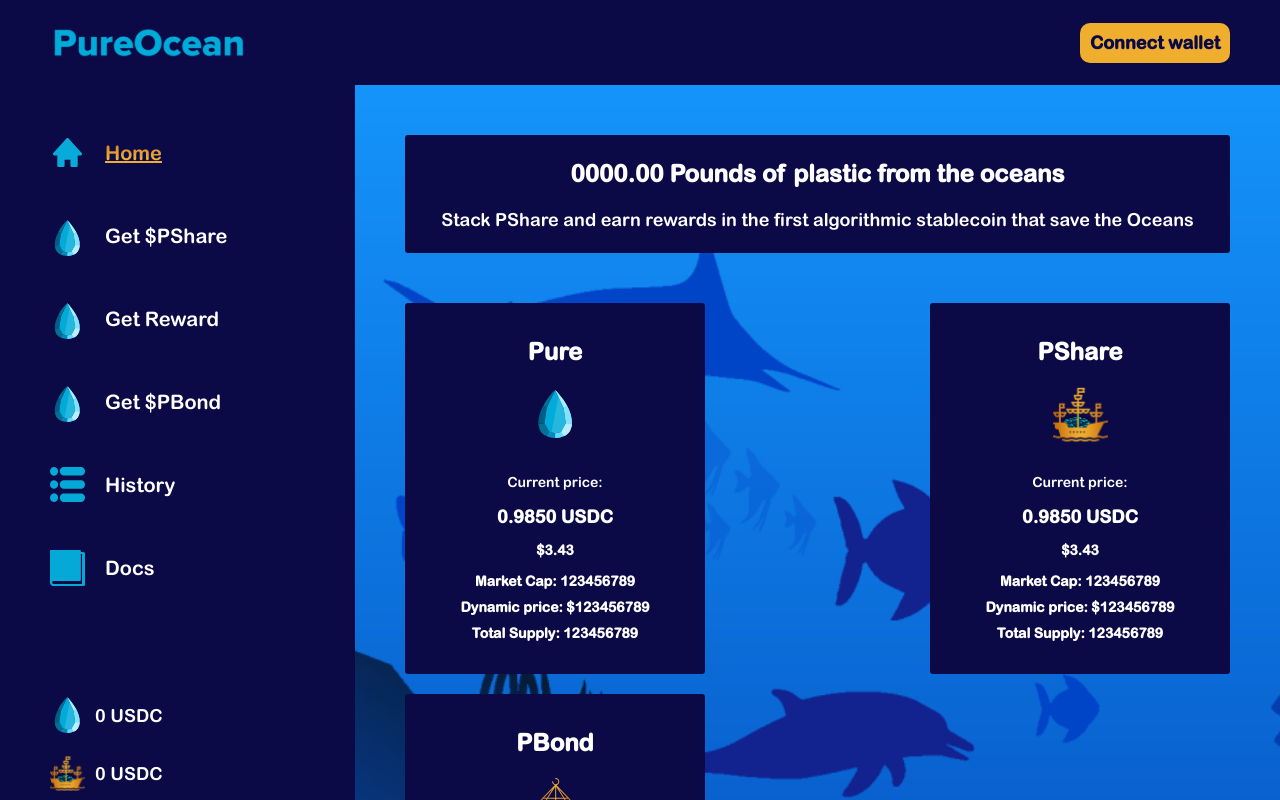
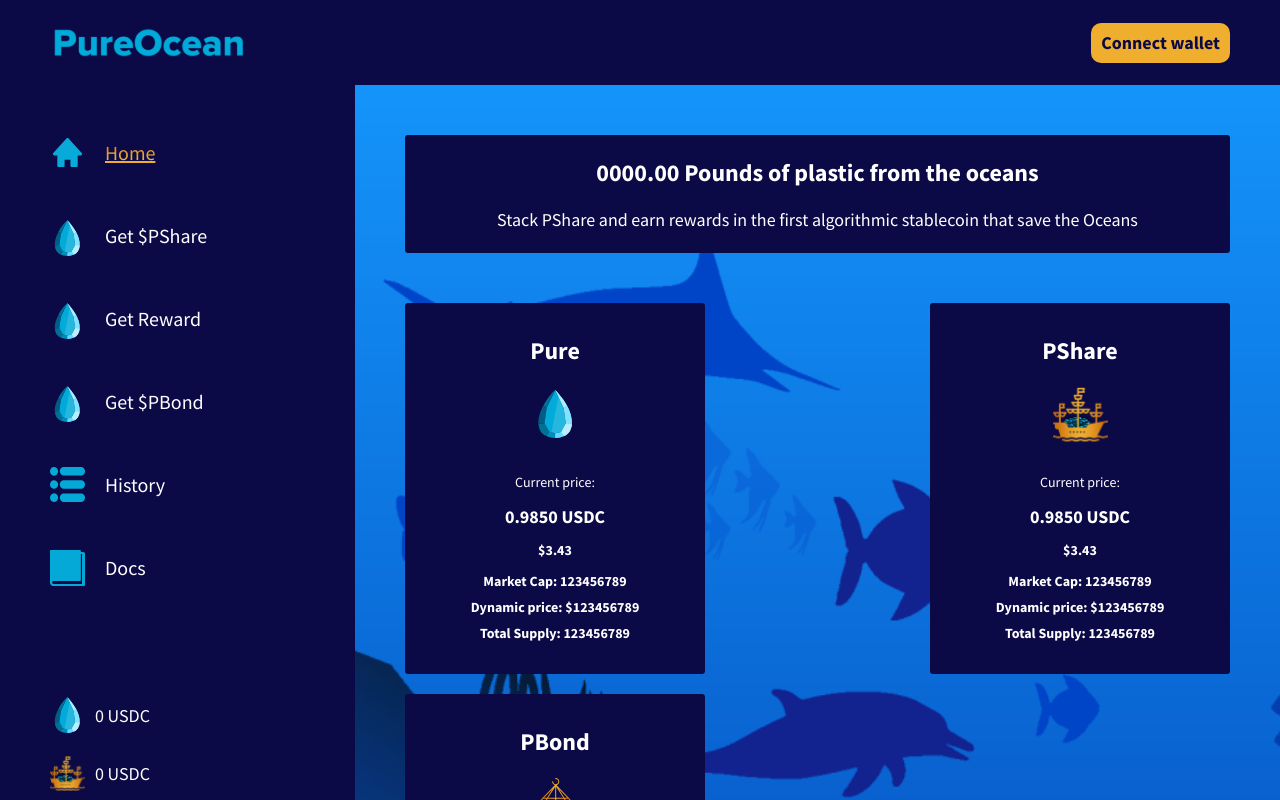
Before and after one commit to Vadim121197/pure_ocean, a React (Create React App) app: page / in a window 1280 px wide. Shown: the top 800 px of the page. Built offline with nearby package versions, Linux system fonts and the light colour scheme.

Commit message:
change font

```diff
--- a/src/style/global.css
+++ b/src/style/global.css
@@ -1,7 +1,4 @@
-@font-face {
-    font-family: 'Arial Rounded MT Bold';
-    src: local('Arial Rounded MT Bold'), url(../fonts/arlrdbd.ttf) format('truetype');
-}
+@import url('https://fonts.googleapis.com/css?family=Source+Sans+Pro:regular,bold,italic&subset=latin,latin-ext');
 
 html,
 body {
@@ -9,7 +6,6 @@
     padding: 0;
     height: 100%;
     min-height: 100%;
-    /* overflow: hidden; */
 }
 
 #root {
--- a/src/theme/theme.ts
+++ b/src/theme/theme.ts
@@ -1,9 +1,8 @@
 import { extendTheme } from '@chakra-ui/react';
-import { gold } from '../constants';
 
 export const theme = extendTheme({
   fonts: {
-    heading: 'Arial Rounded MT Bold',
-    body: 'Arial Rounded MT Bold',
+    heading: 'Source Sans Pro',
+    body: 'Source Sans Pro',
   },
 });
```
Also changed, not shown: src/fonts/arlrdbd.ttf (deleted).
